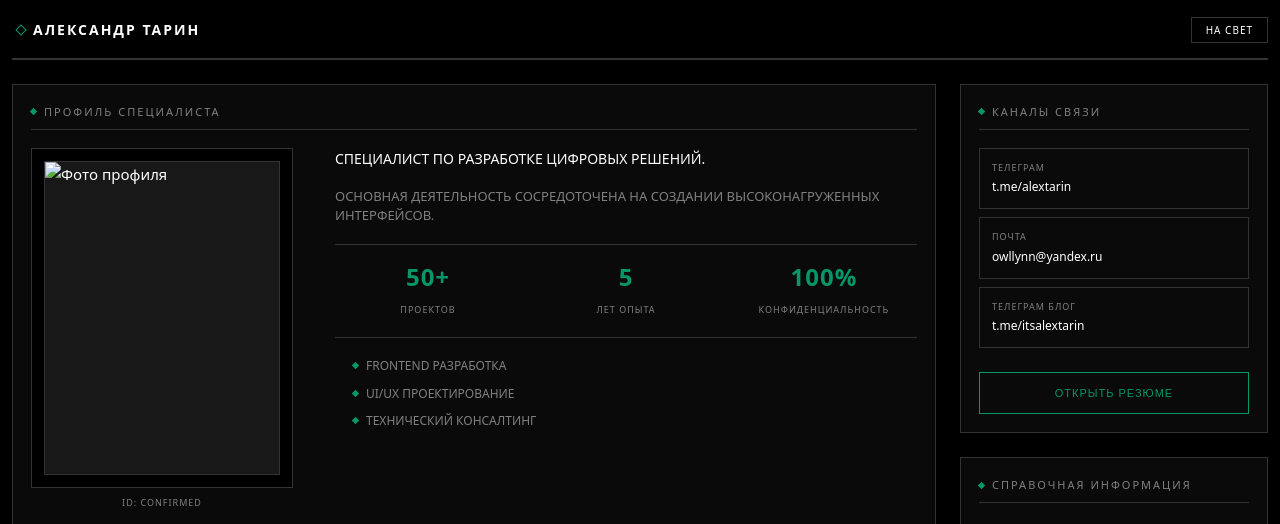
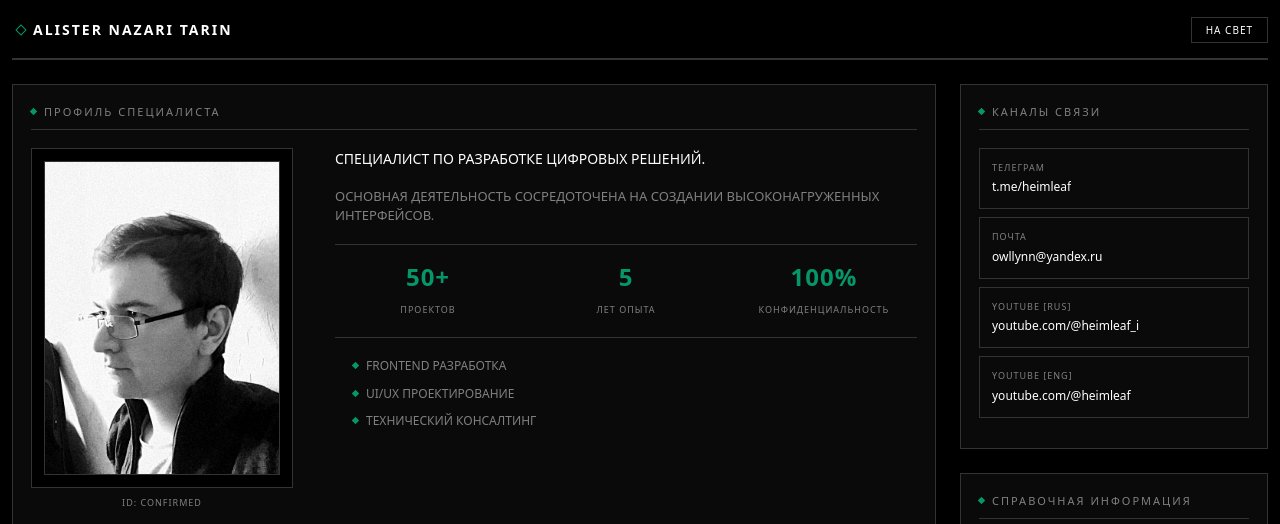
Before and after one commit to heimleaf/heimleaf.github.io, a plain HTML site: page index.html in a window 1280 px wide. Shown: the top 524 px of the page. Drawn offline with Linux system fonts and the light colour scheme.

Commit message:
Update index.html

```diff
--- a/index.html
+++ b/index.html
@@ -14,7 +14,7 @@
     <header class="top-bar">
       <div class="page-title">
         <div class="head-marker"></div>
-        Александр Тарин
+        Alister Nazari Tarin
       </div>
       <button id="theme-toggle" class="theme-toggle">ВО ТЬМУ</button>
     </header>
@@ -34,7 +34,7 @@
             <div class="about-image">
               <div class="image-frame">
                 <div class="image-placeholder">
-                  <img src="itsssat.png" alt="Фото профиля" />
+                  <img src="ичаиа.jpg" alt="Фото профиля" />
                   <!--- <span class="placeholder-text">ОТСУТСТВУЕТ<br />ИЗОБРАЖЕНИЕ</span> -->
                 </div>
               </div>
@@ -191,11 +191,11 @@
           </div>
 
           <div class="contact-compact-grid">
-            <a href="https://t.me/alextarin" class="contact-compact-item">
+            <a href="https://t.me/heimleaf" class="contact-compact-item">
 
               <div class="contact-details">
                 <span class="contact-label">Телеграм</span>
-                <span class="contact-value">t.me/alextarin</span>
+                <span class="contact-value">t.me/heimleaf</span>
               </div>
               <!---<div class="contact-icon">[DM]</div>--->
             </a>
@@ -209,19 +209,27 @@
               <!---<div class="contact-icon">[EMAIL]</div>--->
             </a>
 
-            <a href="https://t.me/itsalextarin" class="contact-compact-item">
+            <a href="https://www.youtube.com/@heimleaf_i" class="contact-compact-item">
 
               <div class="contact-details">
-                <span class="contact-label">телеграм блог</span>
-                <span class="contact-value">t.me/itsalextarin</span>
+                <span class="contact-label">YouTube [Rus]</span>
+                <span class="contact-value">youtube.com/@heimleaf_i</span>
+              </div>
+              <!---<div class="contact-icon">[TG]</div>--->
+            </a>
+                        <a href="https://www.youtube.com/@heimleaf" class="contact-compact-item">
+
+              <div class="contact-details">
+                <span class="contact-label">YouTube [Eng]</span>
+                <span class="contact-value">youtube.com/@heimleaf</span>
               </div>
               <!---<div class="contact-icon">[TG]</div>--->
             </a>
           </div>
           <!-- onclick="showContactModal()" -->
-          <button class="resume-btn">
+         <!--  <button class="resume-btn">
             Открыть резюме
-          </button>
+          </button> -->
         </section>
 
         <!-- СЕКЦИЯ: ИНФО -->
```
